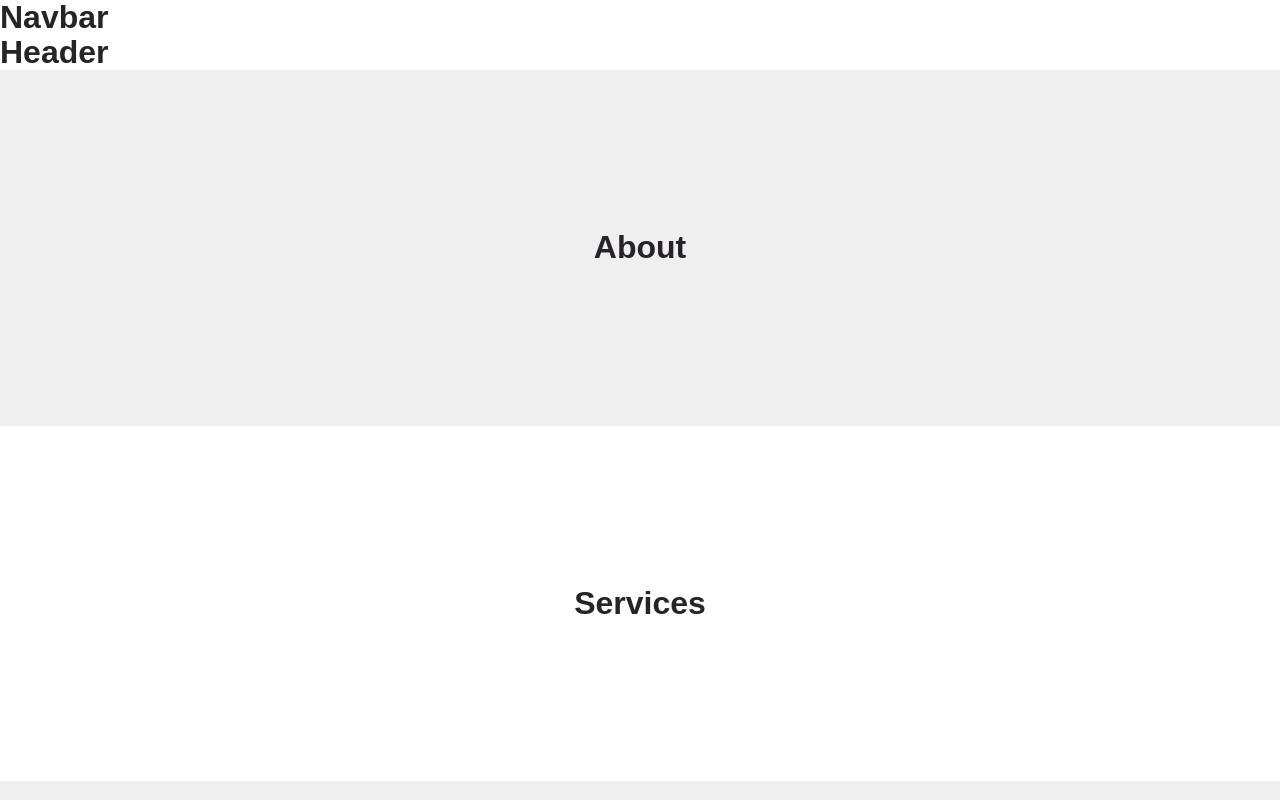
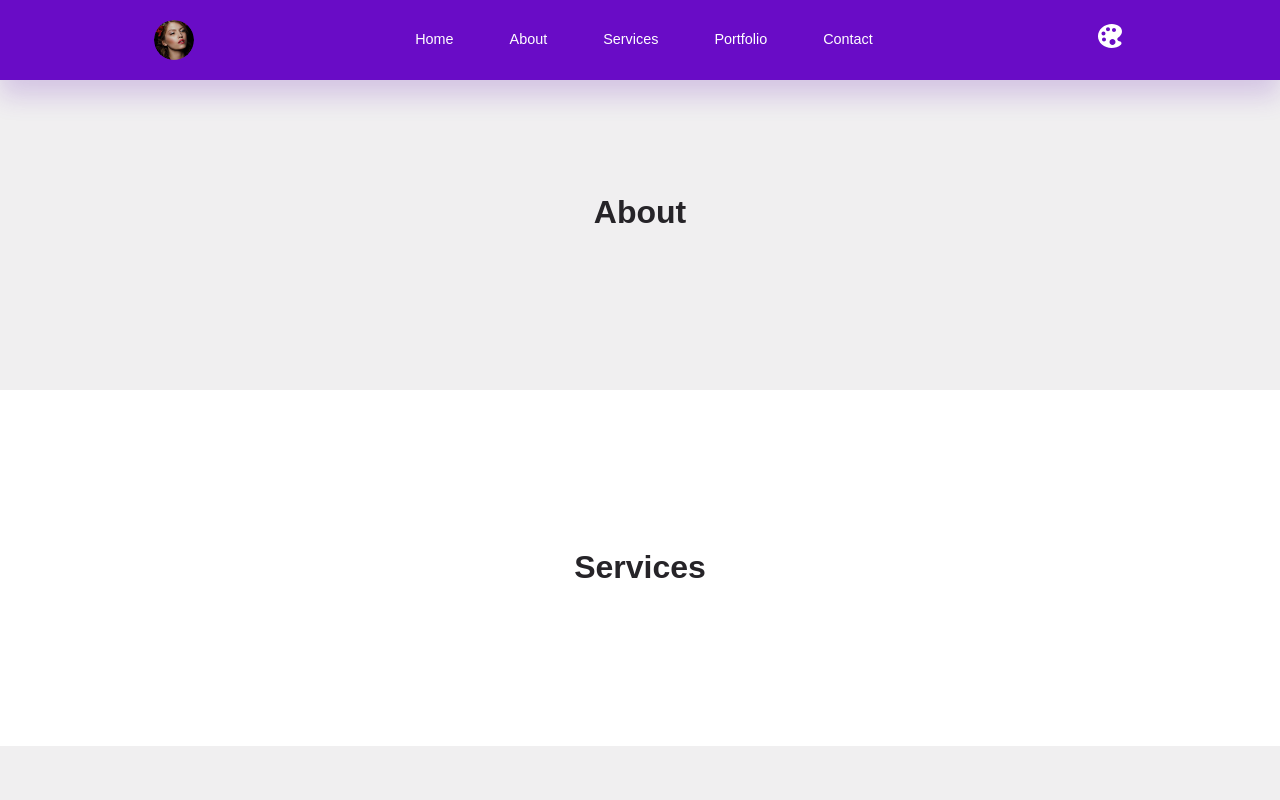
Before and after one commit to shashankdkte/portfolio-multi-theme, a React (Create React App) app: page / in a window 1280 px wide. Shown: the top 800 px of the page. Built offline with nearby package versions, Linux system fonts and the light colour scheme.

Commit message:
Added Navbar

```diff
--- a/package.json
+++ b/package.json
@@ -1,6 +1,7 @@
 {
   "name": "portfolio-multi-theme",
   "version": "0.1.0",
+  "homepage": "https://shashankdkte.github.io/portfolio-multi-theme/",
   "private": true,
   "dependencies": {
     "@testing-library/jest-dom": "^5.17.0",
@@ -9,6 +10,7 @@
     "gh-pages": "^6.1.0",
     "react": "^18.2.0",
     "react-dom": "^18.2.0",
+    "react-icons": "^4.12.0",
     "react-scripts": "5.0.1",
     "web-vitals": "^2.1.4"
   },
--- a/src/sections/navbar/Navbar.jsx
+++ b/src/sections/navbar/Navbar.jsx
@@ -1,8 +1,25 @@
+import { IoIosColorPalette } from "react-icons/io";
 import './navbar.css'
+import Logo from "../../assets/logo.jpg";
+import data from "./data";
+
 
 const Navbar = () => {
+  console.log(data)
   return (
-    <nav><h2>Navbar</h2></nav>
+    <nav>
+      <div className="container nav__container">
+        <a href="index.html" className="nav__logo">
+          <img src={Logo} alt="Logo"  className="nav__logo"/>
+        </a>
+         <ul className='nav__menu'>
+          {
+            data.map(item => <li key={item.id}><a href={item.link}>{item.title}</a></li>)
+          }
+        </ul>
+         <button id='theme__icon'><IoIosColorPalette/></button>
+      </div>
+    </nav>
   )
 }
 
--- /dev/null
+++ b/src/sections/navbar/data.js
@@ -0,0 +1,9 @@
+const data = [
+    {id: 1, link: '#', title: 'Home'},
+    {id: 2, link: '#about', title: 'About'},
+    {id: 3, link: '#services', title: 'Services'},
+    {id: 4, link: '#portfolio', title: 'Portfolio'},
+    {id: 5, link: '#contact', title: 'Contact'}
+    ]
+
+    export default data;
--- a/src/sections/navbar/navbar.css
+++ b/src/sections/navbar/navbar.css
@@ -0,0 +1,42 @@
+nav {
+    width: 100vw;
+    height: 5rem;
+    display: grid;
+     place-items: center;
+      background: var(--color-primary);
+    position: fixed;
+    top: 0;
+    left: 0;
+    z-index: 9;
+    box-shadow: 0 1rem 1.5rem hsla(var(--primary-hue), 68%, 42%, 20%);
+    transition: var(--transition);
+
+}
+.nav__container {
+    display: flex;
+    justify-content: space-between;
+    align-items: center;
+}
+.nav__logo {
+    width: 2.5rem;
+    border-radius: 50%;
+    overflow: hidden;
+}
+
+.nav__menu {
+    display: flex;
+    gap: 3.5rem;
+}
+
+#theme__icon {
+    background: transparent;
+    color: white;
+    font-size: 2rem;
+    cursor: pointer;
+}
+/* HIDE NAV MENU ON TABLETS AND PHONES */
+@media screen and (max-width: 1024px) {
+    .nav__menu {
+        display: none;
+    }
+}
```
Also changed, not shown: 1 other file (tests, documents, lock files or other folders).
